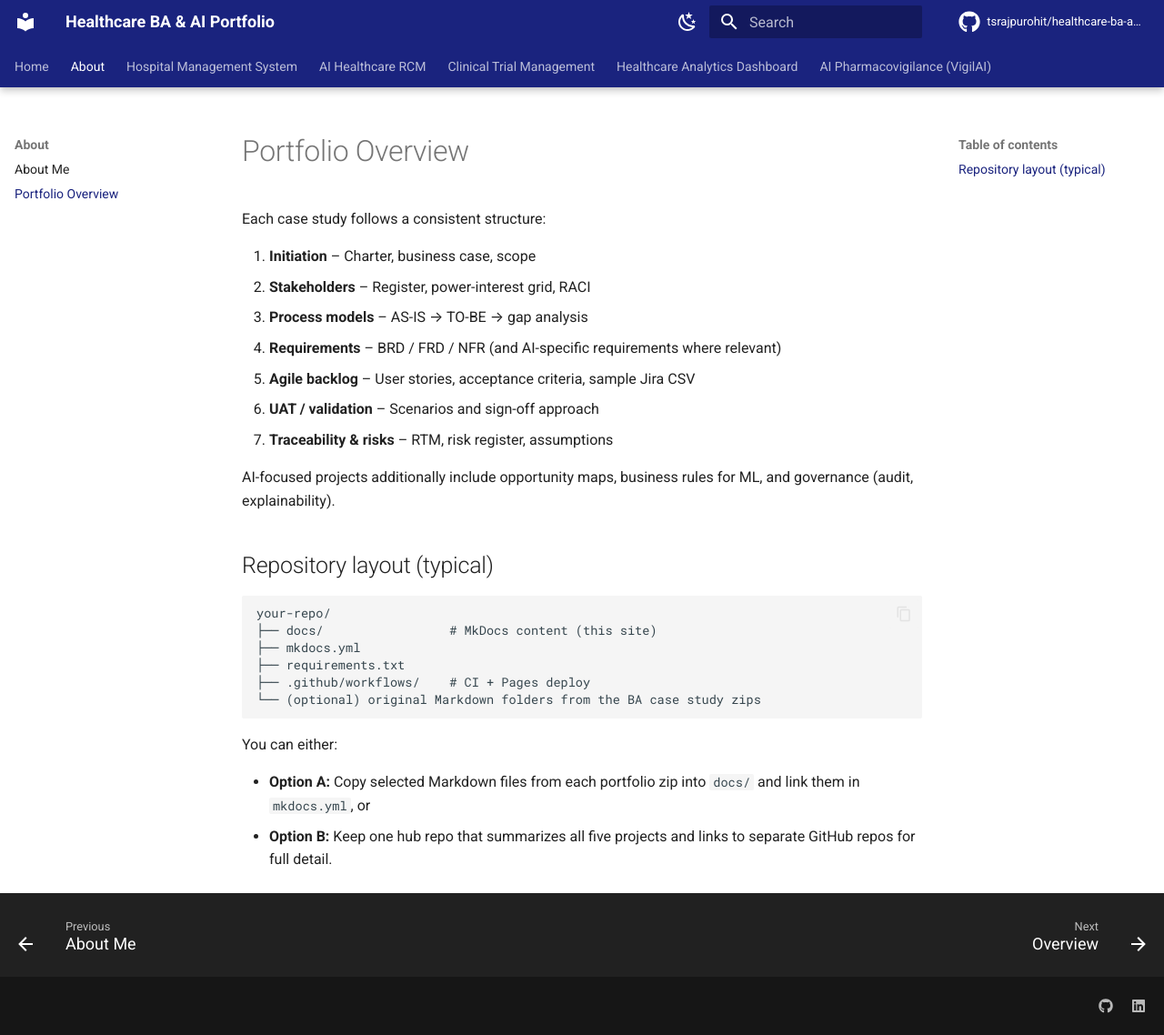
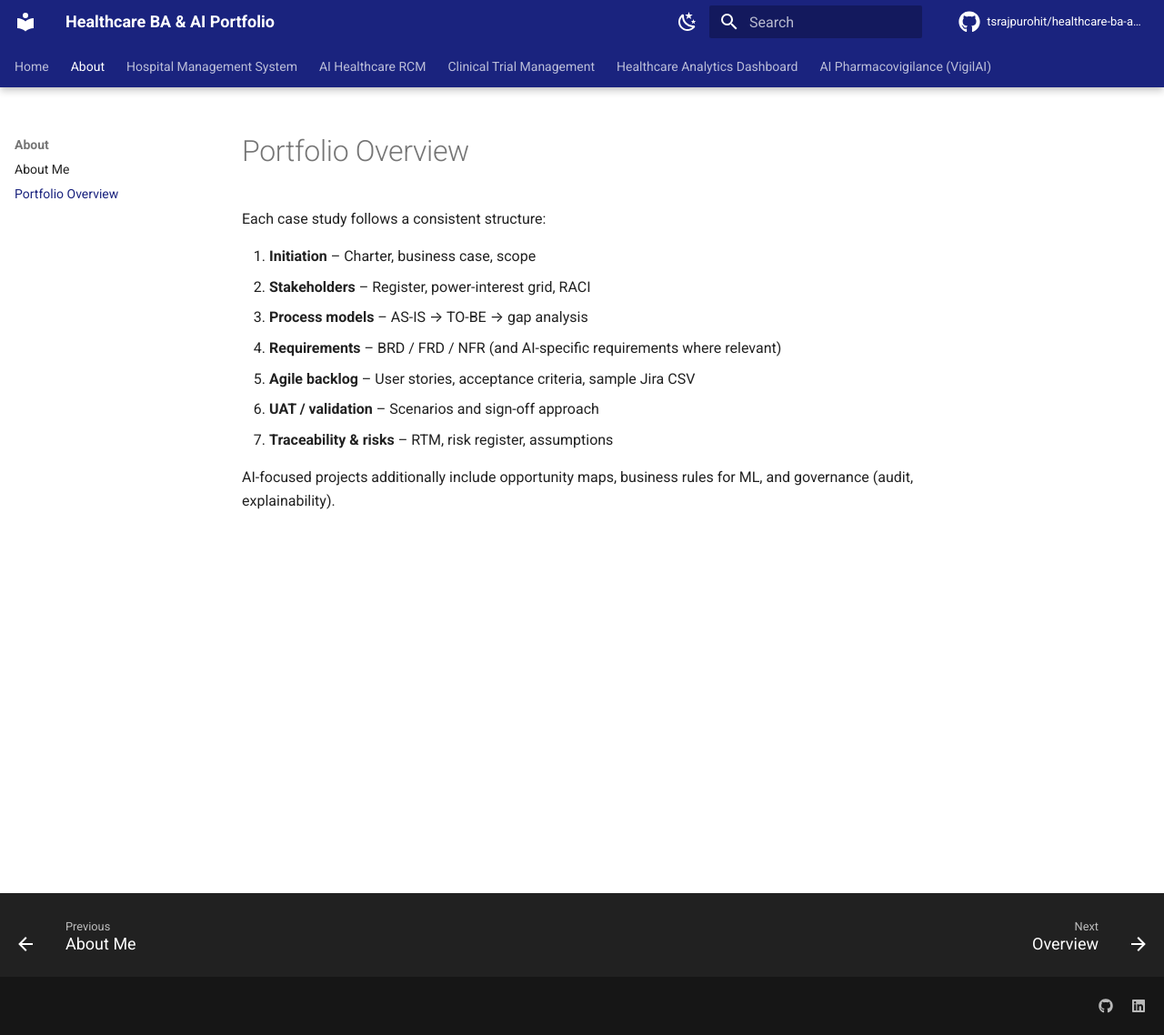
Before and after one commit to tsrajpurohit/healthcare-ba-ai-portfolio-, an MkDocs documentation site: the page built from docs/overview.md, in a window 1280 px wide and 1138 px high. Shown: the whole window at 91% size. Built offline with MkDocs 1.6.1 and Material for MkDocs 9.7.7, drawn with Linux system fonts in a browser that asks for light colours; comment, search, counter and statistics services are not loaded.

Commit message:
Update overview.md

````diff
--- a/docs/overview.md
+++ b/docs/overview.md
@@ -11,19 +11,3 @@ Each case study follows a consistent structure:
 7. **Traceability & risks** – RTM, risk register, assumptions
 
 AI-focused projects additionally include opportunity maps, business rules for ML, and governance (audit, explainability).
-
-## Repository layout (typical)
-
-```
-your-repo/
-├── docs/                 # MkDocs content (this site)
-├── mkdocs.yml
-├── requirements.txt
-├── .github/workflows/    # CI + Pages deploy
-└── (optional) original Markdown folders from the BA case study zips
-```
-
-You can either:
-
-- **Option A:** Copy selected Markdown files from each portfolio zip into `docs/` and link them in `mkdocs.yml`, or
-- **Option B:** Keep one hub repo that summarizes all five projects and links to separate GitHub repos for full detail.
````
